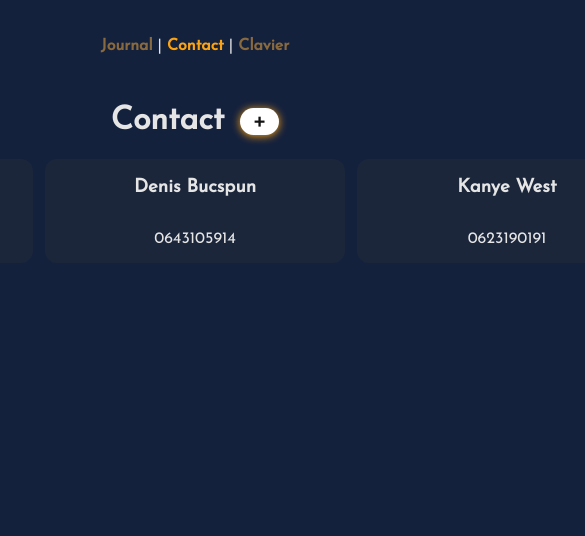
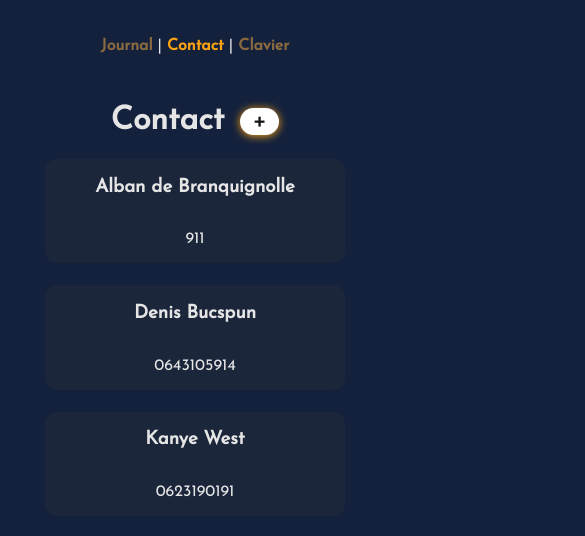
Before and after one commit to BDenisss/Denis_Bucspun_VueJS, a Vue app: page /#/contact in a window 390 px wide. Shown: the top 536 px of the page, 585 px wide, since content can reach past the window. Built offline with nearby package versions, Linux system fonts and the light colour scheme.

Commit message:
:iphone: just add flex wrap on contact card container

```diff
--- a/src/views/AboutView.vue
+++ b/src/views/AboutView.vue
@@ -35,13 +35,16 @@
   align-items: center;
   gap: 12px;
   outline: none;
+  flex-wrap: wrap;
+  padding: 0 6px;
 }
 
 .contact {
   display: flex;
   justify-content: center;
   align-items: center;
-  margin-bottom: 10px ;
+  margin-bottom: 10px;
+
 }
 
 .contact_card {
```
